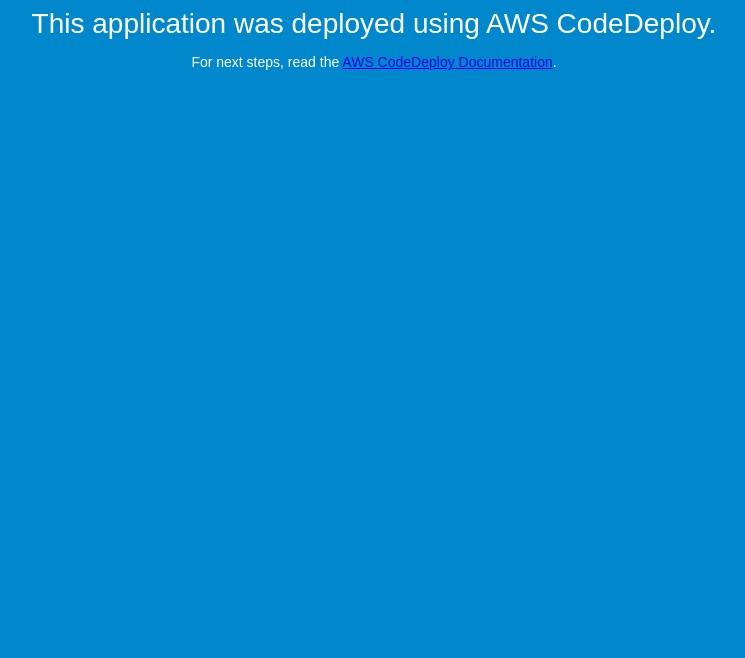
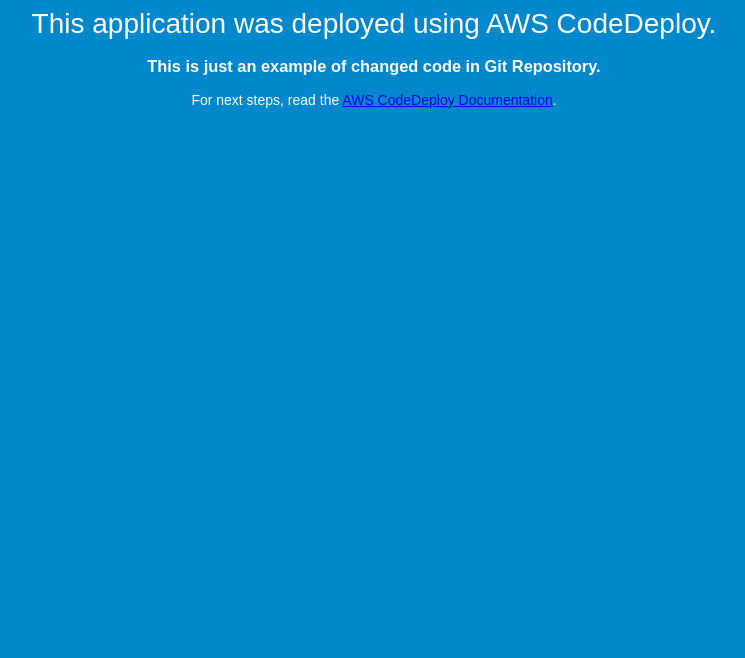
Before and after one commit to desenfirman/CodeDeployGitHubDemo, a plain HTML site: page index.html in a window 1280 px wide. Shown: the part 142-800 px from the top of the page, without its empty margins (266-1011 px from the left). Drawn offline with Linux system fonts and the light colour scheme.

Commit message:
Example changed file

```diff
--- a/index.html
+++ b/index.html
@@ -28,6 +28,7 @@
   <div align="center">
     <h1>Congratulations</h1>
     <h2>This application was deployed using AWS CodeDeploy.</h2>
+    <h3>This is just an example of changed code in Git Repository.</h3>
     <p>For next steps, read the <a href="http://aws.amazon.com/documentation/codedeploy">AWS CodeDeploy Documentation</a>.</p>
   </div>
 </body>
```
